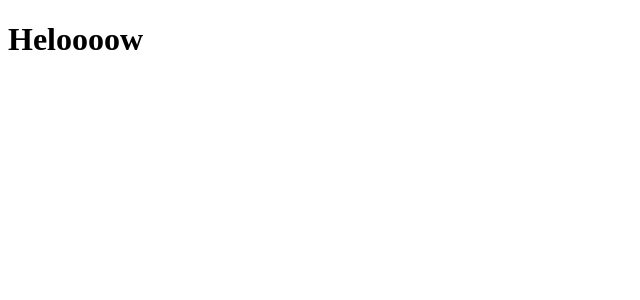
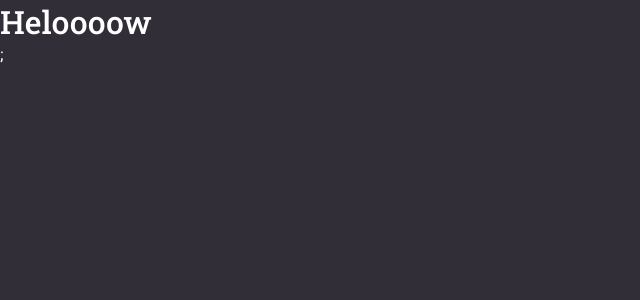
Before and after one commit to luanccp/gobarber-front, a React (Create React App) app: page / in a window 1280 px wide. Shown: the top 300 px of the page, without its empty margins (0-640 px from the left). Built offline with nearby package versions, Linux system fonts and the light colour scheme.

Commit message:
style: add font and default configurations

```diff
--- a/package.json
+++ b/package.json
@@ -13,6 +13,7 @@
     "react": "^16.13.1",
     "react-dom": "^16.13.1",
     "react-scripts": "3.4.1",
+    "styled-components": "^5.1.0",
     "typescript": "~3.7.2"
   },
   "devDependencies": {
@@ -20,6 +21,7 @@
     "@commitlint/cli": "^8.3.5",
     "@commitlint/config-conventional": "^8.3.4",
     "@types/react": "~16.9.23",
+    "@types/styled-components": "^5.1.0",
     "@typescript-eslint/eslint-plugin": "^2.26.0",
     "@typescript-eslint/parser": "^2.26.0",
     "babel-preset-expo": "~8.1.0",
--- a/public/index.html
+++ b/public/index.html
@@ -4,6 +4,7 @@
     <meta charset="utf-8" />
     <meta name="viewport" content="width=device-width, initial-scale=1" />
     <meta name="theme-color" content="#FF9000" />
+    <link href="https://fonts.googleapis.com/css2?family=Roboto+Slab:wght@400;500&display=swap" rel="stylesheet" />
     <title>React App</title>
   </head>
   <body>
--- a/src/App.tsx
+++ b/src/App.tsx
@@ -1,5 +1,12 @@
 import React from 'react';
 
-const App: React.FC = () => <h1>Heloooow</h1>;
+import GlobalStyle from './styles/global';
+
+const App: React.FC = () => (
+  <>
+    <h1>Heloooow</h1>;
+    <GlobalStyle />
+  </>
+);
 
 export default App;
--- /dev/null
+++ b/src/styles/global.ts
@@ -0,0 +1,29 @@
+import { createGlobalStyle } from 'styled-components';
+
+export default createGlobalStyle`
+  *{
+    margin:0;
+    padding:0;
+    box-sizing:border-box;
+    outline:0;
+  }
+
+  body{
+    background: #312e38;
+    color: #FFF;
+    -webkit-font-smoothing: antialiased;
+  }
+
+  body, input, button {
+    font-family: 'Roboto Slab', serif;
+    font-size:16px;
+  }
+
+  h1,h2,h3,h4,h5,h6, strong {
+    font-weight:500;
+  }
+
+  button{
+    cursor: pointer;
+  }
+`;
```
Also changed, not shown: 1 other file (tests, documents, lock files or other folders).
